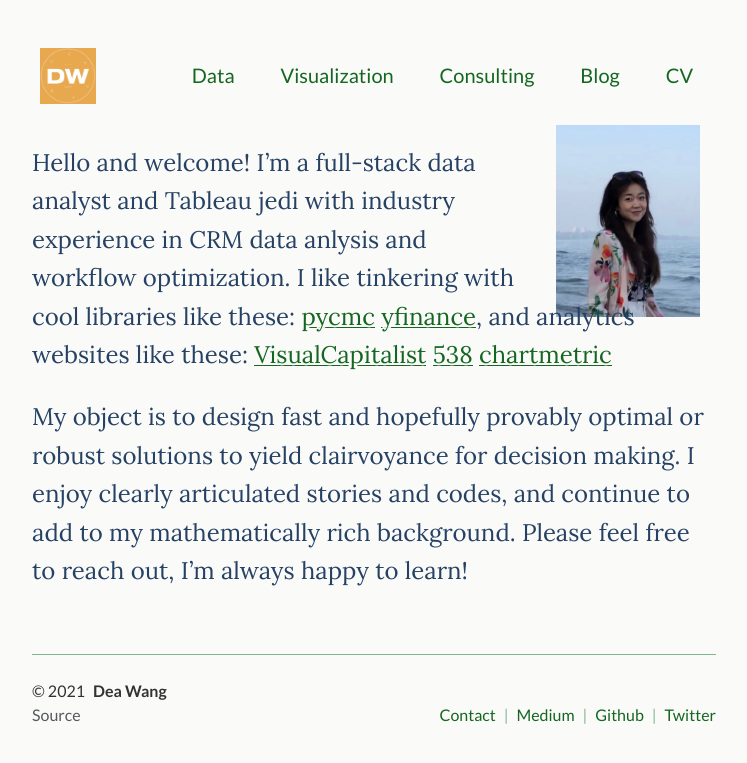
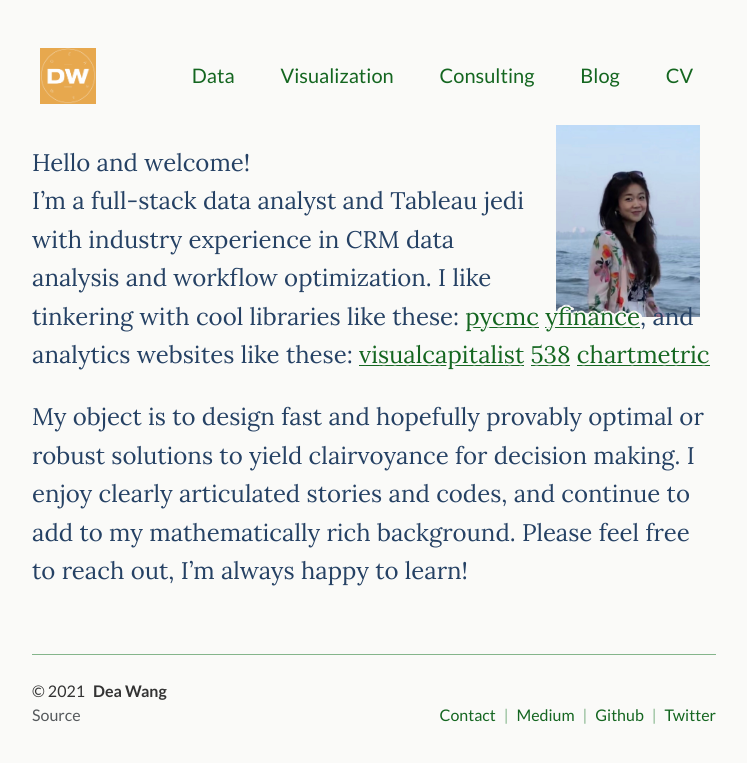
Before and after one commit to deawyk/deawyk.github.io, a Jekyll site: the page built from index.md, in a window 1280 px wide. Shown: the top 763 px of the page, without its empty margins (266-1013 px from the left). Built offline with Jekyll 4.4.1, drawn with Linux system fonts in a browser that asks for light colours.

Commit message:
Update index.md

```diff
--- a/index.md
+++ b/index.md
@@ -14,7 +14,7 @@
 {:/}
 
 <div class="lead lead-about">
-Hello and welcome! I'm a full-stack data analyst and Tableau jedi with industry experience in CRM data anlysis and workflow optimization. I like tinkering with cool libraries like these: [pycmc](https://pypi.org/project/pycmc/) [yfinance](https://pypi.org/project/yfinance/), and analytics websites like these: [VisualCapitalist](https://www.visualcapitalist.com) [538](fivethirtyeight.com) [chartmetric](https://www.chartmetric.com/)
+Hello and welcome! <br> I'm a full-stack data analyst and Tableau jedi with industry experience in CRM data analysis and workflow optimization. I like tinkering with cool libraries like these: [pycmc](https://pypi.org/project/pycmc/) [yfinance](https://pypi.org/project/yfinance/), and analytics websites like these: [visualcapitalist](https://www.visualcapitalist.com) [538](fivethirtyeight.com) [chartmetric](https://www.chartmetric.com/)
 
 My object is to design fast and hopefully provably optimal or robust solutions to yield clairvoyance for decision making. I enjoy clearly articulated stories and codes, and continue to add to my mathematically rich background. Please feel free to reach out, I'm always happy to learn!
 </div>
```
